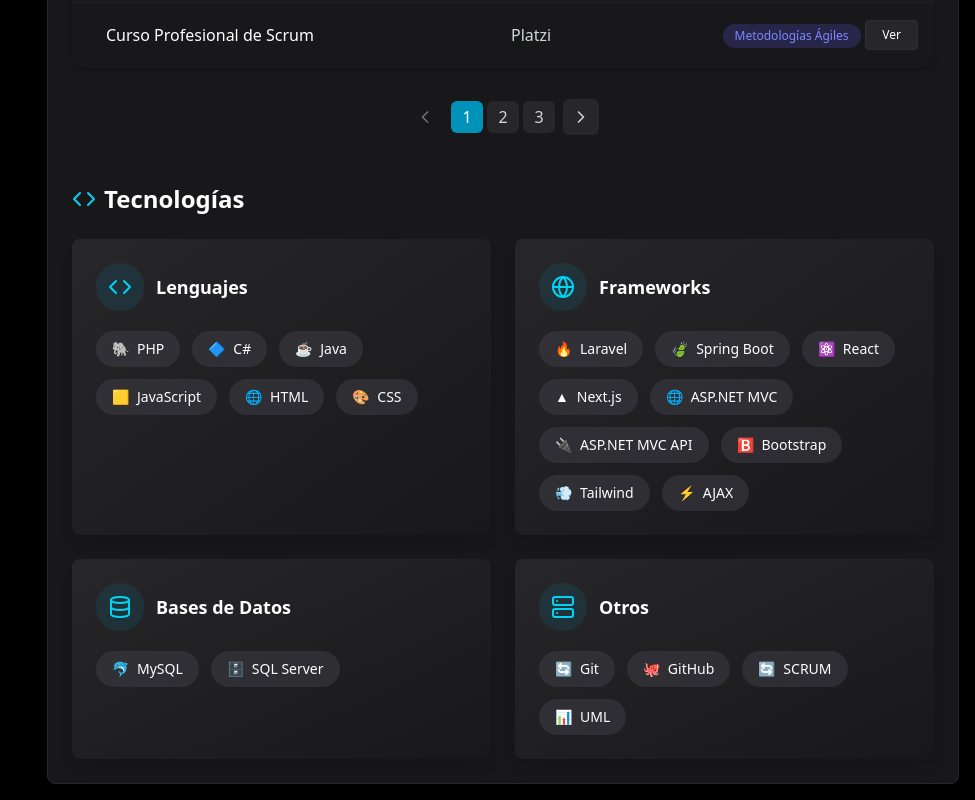
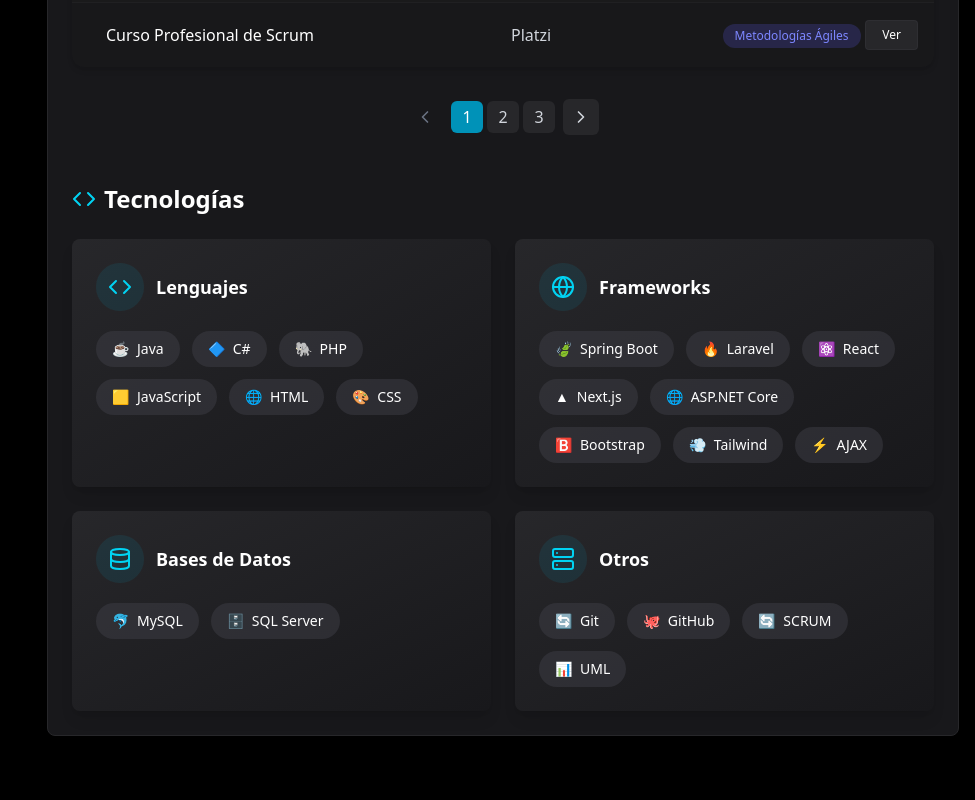
Before and after one commit to Jhan-Pierre/jhan-pierre-mm, a Next.js app: page /expertise in a window 1280 px wide. Shown: the part 2651-3451 px from the top of the page, without its empty margins (305-1280 px from the left). After the commit the page ends 3403 px from the top, so only its background shows below. Built offline with nearby package versions, Linux system fonts and the light colour scheme.

Commit message:
feat: add initial skill data including programming languages, frameworks, databases, and tools.

```diff
--- a/src/data/skills.ts
+++ b/src/data/skills.ts
@@ -1,24 +1,23 @@
 import type { Skill } from "@/types"
 
 export const programmingLanguages: Skill[] = [
+  { name: "Java", level: 85, category: "language", icon: "☕" },
+  { name: "C#", level: 80, category: "language", icon: "🔷" },
   { name: "PHP", level: 85, category: "language", icon: "🐘" },
-  { name: "C#", level: 80, category: "language", icon: "🔷" },
-  { name: "Java", level: 85, category: "language", icon: "☕" },
   { name: "JavaScript", level: 80, category: "language", icon: "🟨" },
   { name: "HTML", level: 85, category: "language", icon: "🌐" },
-  { name: "CSS", level: 80, category: "language", icon: "🎨" },
+  { name: "CSS", level: 80, category: "language", icon: "🎨" }
 ]
 
 export const frameworks: Skill[] = [
+  { name: "Spring Boot", level: 80, category: "framework", icon: "🍃" },
   { name: "Laravel", level: 80, category: "framework", icon: "🔥" },
-  { name: "Spring Boot", level: 80, category: "framework", icon: "🍃" },
   { name: "React", level: 85, category: "framework", icon: "⚛️" },
   { name: "Next.js", level: 80, category: "framework", icon: "▲" },
-  { name: "ASP.NET MVC", level: 75, category: "framework", icon: "🌐" },
-  { name: "ASP.NET MVC API", level: 70, category: "framework", icon: "🔌" },
+  { name: "ASP.NET Core", level: 75, category: "framework", icon: "🌐" },
   { name: "Bootstrap", level: 85, category: "framework", icon: "🅱️" },
   { name: "Tailwind", level: 75, category: "framework", icon: "💨" },
-  { name: "AJAX", level: 65, category: "framework", icon: "⚡" },
+  { name: "AJAX", level: 65, category: "framework", icon: "⚡" }
 ]
 
 export const databases: Skill[] = [
@@ -30,7 +29,7 @@
   { name: "Git", level: 75, category: "tool", icon: "🔄" },
   { name: "GitHub", level: 80, category: "tool", icon: "🐙" },
   { name: "SCRUM", level: 85, category: "tool", icon: "🔄" },
-  { name: "UML", level: 70, category: "tool", icon: "📊" },
+  { name: "UML", level: 70, category: "tool", icon: "📊" }
 ]
 
 export const featuredTechnologies = ["Java", "Spring Boot", "React", "Next.js"]
```
